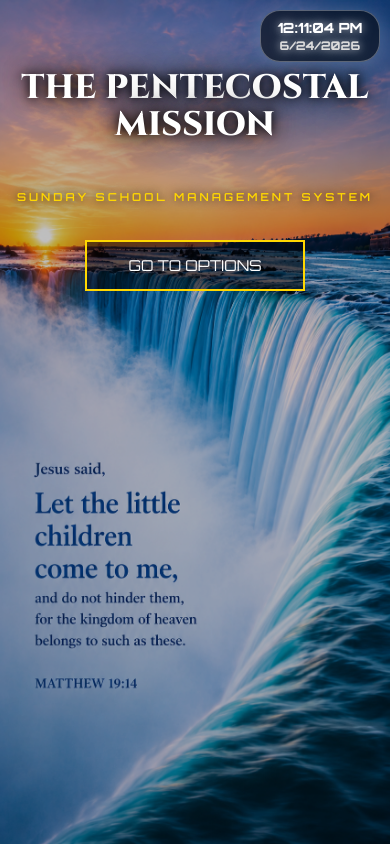
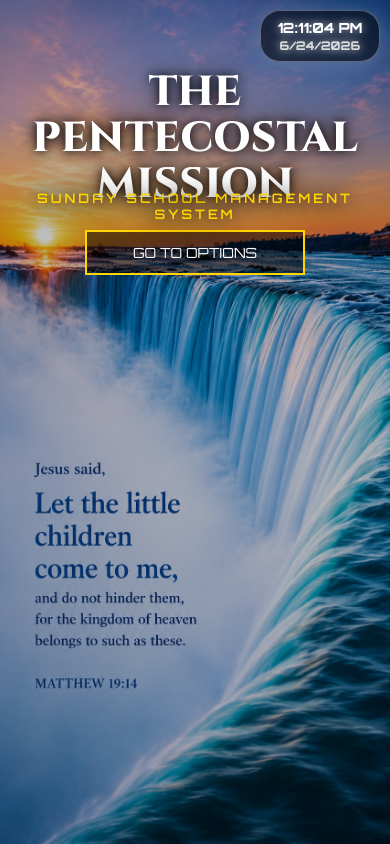
Before and after one commit to prabhu003007/sunday-school-management-system, a Flask app: page /index in a window 390 px wide. Run offline with Flask 3, Linux system fonts and the light colour scheme.

Commit message:
Improved mobile form layout

```diff
--- a/templates/index.html
+++ b/templates/index.html
@@ -129,36 +129,10 @@ body{
 
 @media(max-width:768px){
 
-    .main-title{
-        font-size:34px !important;
-        line-height:1.05;
-    }
-
-    .online{
-        font-size:11px !important;
-        letter-spacing:2px;
-    }
-
-    #enterBtn{
-        width:220px;
-        padding:12px 20px;
-        font-size:14px;
-        margin-top:20px;
-    }
-
-    .clock{
-        bottom:15px;
-        right:15px;
-        min-width:120px;
-        padding:8px 12px;
-        font-size:14px;
-    }
-@media(max-width:768px){
-
     body{
         background:url("{{ url_for('static', filename='images/index_mobile.png') }}");
         background-size:cover;
-        background-position:center center;
+        background-position:center;
         background-repeat:no-repeat;
     }
 
@@ -168,6 +142,7 @@ body{
         left:auto;
         bottom:auto;
 
+        min-width:120px;
         font-size:14px;
         padding:8px 12px;
     }
@@ -178,20 +153,10 @@ body{
 
         width:100%;
 
-        text-align:center;
-
-        font-family:'Cinzel',serif;
         font-size:42px;
-        font-weight:800;
-
-        color:#ffffff;
-
         line-height:1.1;
 
-        text-shadow:
-        0 0 10px rgba(0,0,0,.9),
-        0 0 20px rgba(0,0,0,.9),
-        0 0 40px rgba(0,0,0,.8);
+        text-align:center;
     }
 
     .online{
@@ -207,25 +172,24 @@ body{
         font-size:13px;
 
         letter-spacing:3px;
-
-        text-shadow:
-        0 0 10px rgba(0,0,0,.8);
     }
 
     #enterBtn{
         position:absolute;
 
-        top:240px;
+        top:230px;
 
         left:50%;
 
         transform:translateX(-50%);
 
-        margin-top:0;
+        width:220px;
 
-        padding:14px 30px;
+        padding:12px 20px;
 
-        font-size:15px;
+        font-size:14px;
+
+        margin:0;
     }
 
 }
```
